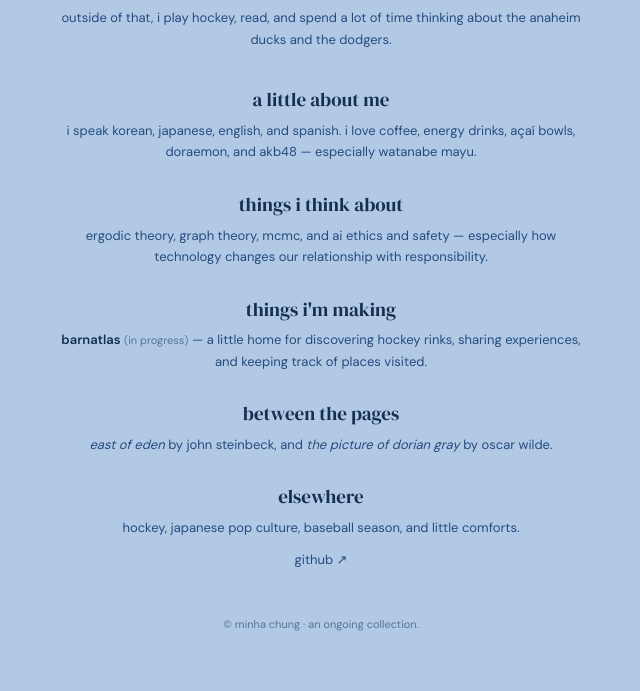
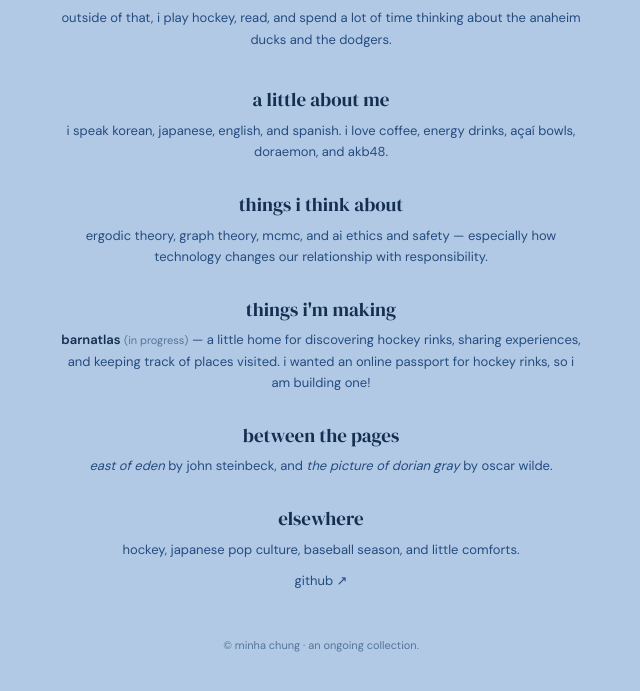
Before and after one commit to minhachung/minhachung.github.io, a plain HTML site: page index.html in a window 1280 px wide. Shown: the part 235-926 px from the top of the page, without its empty margins (319-959 px from the left). Drawn offline with Linux system fonts and the light colour scheme.

Commit message:
Revise interests and project details in index.html
Updated personal interests and project description.

```diff
--- a/index.html
+++ b/index.html
@@ -55,7 +55,7 @@
         <p>
           i speak korean, japanese, english, and spanish.
           i love coffee, energy drinks, açaí bowls,
-          doraemon, and akb48 — especially watanabe mayu.
+          doraemon, and akb48.
         </p>
       </section>
 
@@ -82,7 +82,8 @@
           <span class="quiet">(in progress)</span>
           — a little home for discovering hockey rinks,
           sharing experiences, and keeping track
-          of places visited.
+          of places visited. i wanted an online passport for
+          hockey rinks, so i am building one!
         </p>
       </section>
 
```
